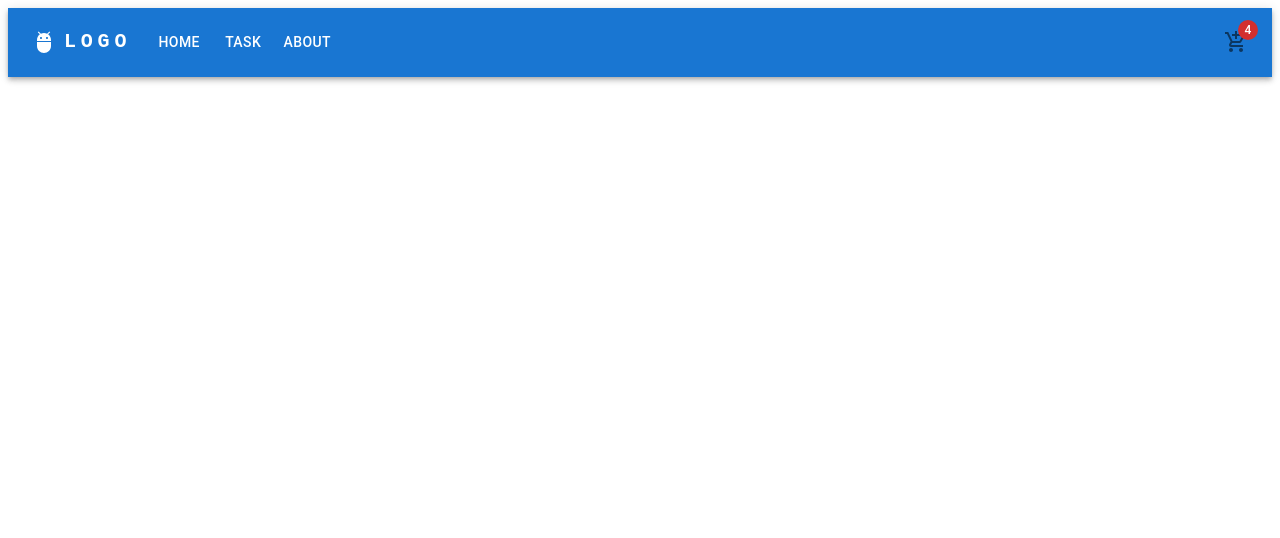
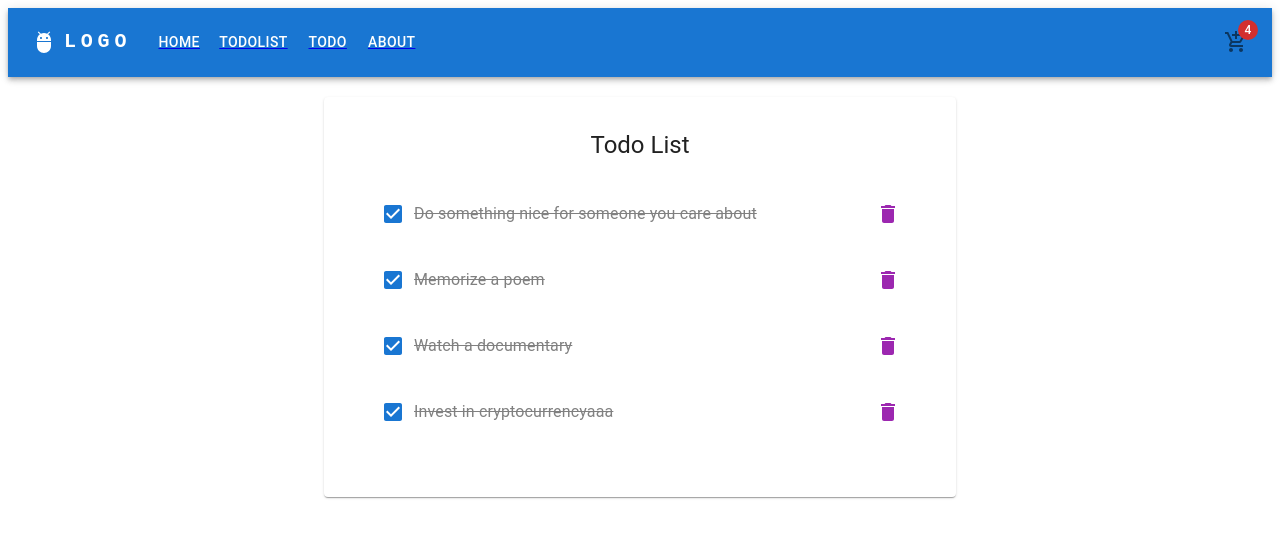
Before and after one commit to lalaphalla/todo-ts, a React (Vite) app: page /todolist in a window 1280 px wide. Shown: the top 538 px of the page. Built offline with nearby package versions, Linux system fonts and the light colour scheme; data requests are answered from the project's data file.

Commit message:
feat: todolist, delete todo and toggle

```diff
--- a/package.json
+++ b/package.json
@@ -7,13 +7,16 @@
     "dev": "vite",
     "build": "tsc -b && vite build",
     "lint": "eslint .",
-    "preview": "vite preview"
+    "preview": "vite preview",
+    "start": "json-server --watch ./src/data/db.json --port 3000"
   },
   "dependencies": {
     "@emotion/react": "^11.14.0",
     "@emotion/styled": "^11.14.0",
     "@mui/icons-material": "^6.3.1",
     "@mui/material": "^6.3.1",
+    "axios": "^1.7.9",
+    "json-server": "^1.0.0-beta.3",
     "prettier": "^3.4.2",
     "react": "^18.3.1",
     "react-dom": "^18.3.1",
--- a/src/App.tsx
+++ b/src/App.tsx
@@ -1,21 +1,21 @@
 import { BrowserRouter as Router, Route, Routes } from 'react-router-dom';
 import TodoView from './pages/todo/view';
-import { Home } from './pages/Home';
+import { HomeView } from './pages/Home';
 import ResponsiveAppBar from './components/Navbar';
 import { TodoDetailView } from './pages/todo-detail/view';
-
+// import TodoListView from './pages/todo-list/view';
+import { TodoList } from './pages/todo-list';
 
 function App() {
   return (
     <>
       <ResponsiveAppBar />
-      <Router>
-        <Routes>
-          <Route path="/" element={<Home />} />
-          <Route path="/todo" element={<TodoView />} />
-          <Route path="/todo/:id" element={<TodoDetailView />} />
-        </Routes>
-      </Router>
+      <Routes>
+        <Route path="/" element={<HomeView />} />
+        <Route path="/todo" element={<TodoView />} />
+        <Route path="/todolist" element={<TodoList />} />
+        <Route path="/todo/:id" element={<TodoDetailView />} />
+      </Routes>
     </>
   );
 }
--- /dev/null
+++ b/src/api/instance.ts
@@ -0,0 +1,17 @@
+import axios from 'axios';
+
+const axiosInstance = axios.create({
+  baseURL: 'http://localhost:3000', // Ensure you include 'http://' or 'https://'
+  timeout: 10000, // Optional timeout setting in milliseconds
+  headers: {
+    'Content-Type': 'application/json',
+  },
+});
+
+export default axiosInstance;
+// const portfolioApi = {
+
+//     bookMarkedLessonList() {
+//       return axiosInstance.get('/membership/member/portfolio/clipping/lesson');
+//     }
+// }
--- /dev/null
+++ b/src/api/todoApi.ts
@@ -0,0 +1,15 @@
+import axiosInstance from './instance';
+
+const todoApi = {
+  fetchTodo() {
+    return axiosInstance.get('/todos');
+  },
+  delete(id: number) {
+    return axiosInstance.delete(`/todos/${id}`);
+  },
+  update(id: number, updatedTodo: {todo: string, completed: boolean}){
+    return axiosInstance.put(`/todos/${id}`, updatedTodo)
+  }
+};
+
+export default todoApi;
--- a/src/components/Navbar.tsx
+++ b/src/components/Navbar.tsx
@@ -13,8 +13,17 @@ import MenuItem from '@mui/material/MenuItem';
 import AdbIcon from '@mui/icons-material/Adb';
 import { Badge } from '@mui/material';
 import AddShoppingCartIcon from '@mui/icons-material/AddShoppingCart';
+import { Link } from 'react-router-dom';
 
-const pages = ['Home', 'Task', 'About'];
+// const pages = ['Home', 'TodoList', 'Todo', 'About'];
+// const links = ['home', 'todolist', 'todo', 'about'];
+
+const pages = [
+  { title: 'Home', link: '/' },
+  { title: 'TodoList', link: '/todolist' },
+  { title: 'Todo', link: '/todo' },
+  { title: 'About', link: '/about' },
+];
 const settings = ['Profile', 'Account', 'Dashboard', 'Logout'];
 
 export function ResponsiveAppBar() {
@@ -87,11 +96,11 @@ export function ResponsiveAppBar() {
               onClose={handleCloseNavMenu}
               sx={{ display: { xs: 'block', md: 'none' } }}
             >
-              {pages.map((page) => (
-                <MenuItem key={page} onClick={handleCloseNavMenu}>
-                  <Typography sx={{ textAlign: 'center' }}>{page}</Typography>
+              {/* {pages.map((page) => (
+                <MenuItem key={page.title} onClick={handleCloseNavMenu}>
+                  <Link to={page.link}><Typography sx={{ textAlign: 'center' }}>{page.title}</Typography></Link>
                 </MenuItem>
-              ))}
+              ))} */}
             </Menu>
           </Box>
           <AdbIcon sx={{ display: { xs: 'flex', md: 'none' }, mr: 1 }} />
@@ -115,13 +124,14 @@ export function ResponsiveAppBar() {
           </Typography>
           <Box sx={{ flexGrow: 1, display: { xs: 'none', md: 'flex' } }}>
             {pages.map((page) => (
+              <Link to={page.link} key={page.title}>
               <Button
-                key={page}
                 onClick={handleCloseNavMenu}
                 sx={{ my: 2, color: 'white', display: 'block' }}
               >
-                {page}
+                {page.title}
               </Button>
+            </Link>
             ))}
           </Box>
           <Box sx={{ flexGrow: 0 }}>
--- /dev/null
+++ b/src/components/todo-list.tsx
@@ -0,0 +1,57 @@
+import { Card, CardContent, Checkbox, Typography, List, ListItem, ListItemText, IconButton, Divider } from '@mui/material';
+import { Delete as DeleteIcon } from '@mui/icons-material';
+
+export interface TodoListViewProps {
+  id: number;
+  todo: string;
+  completed: boolean;
+}
+
+interface TodoListViewPropsComponent {
+  todos: TodoListViewProps[];
+  onDelete: (id: number) => void;
+  onToggleComplete: (id: number) => void;
+}
+
+export default function TodoListComponent({ todos, onDelete, onToggleComplete }: TodoListViewPropsComponent) {
+  return (
+    <Card sx={{ maxWidth: 600, margin: '20px auto', padding: 2 }}>
+      <CardContent>
+        <Typography variant="h5" sx={{ textAlign: 'center', marginBottom: 2 }}>
+          Todo List
+        </Typography>
+        <List>
+          {todos.map((todo) => (
+            <ListItem key={todo.id} sx={{ display: 'flex', alignItems: 'center', marginBottom: 1 }}>
+              <Checkbox
+                checked={todo.completed}
+                onChange={() => onToggleComplete(todo.id)}
+                color="primary"
+              />
+              <ListItemText
+                primary={
+                  <Typography
+                    sx={{
+                      textDecoration: todo.completed ? 'line-through' : 'none',
+                      color: todo.completed ? 'gray' : 'inherit',
+                    }}
+                  >
+                    {todo.todo}
+                  </Typography>
+                }
+              />
+              <IconButton onClick={() => onDelete(todo.id)} color="secondary">
+                <DeleteIcon />
+              </IconButton>
+            </ListItem>
+          ))}
+        </List>
+        {todos.length === 0 && (
+          <Typography variant="body2" color="text.secondary" sx={{ textAlign: 'center', marginTop: 2 }}>
+            No tasks to display.
+          </Typography>
+        )}
+      </CardContent>
+    </Card>
+  );
+}
--- /dev/null
+++ b/src/context/todo.tsx
@@ -0,0 +1,74 @@
+import { createContext, ReactNode, useContext, useEffect, useState } from 'react';
+import axios from 'axios';
+
+type TodoProviderProps = {
+  children: ReactNode;
+};
+
+type Todo = {
+  id: number;
+  text: string;
+  completed: boolean;
+};
+
+type TodoContextType = {
+  todos: Todo[];
+  addTodo: (text: string) => void;
+  toggleTodo: (id: number, completed: boolean) => void;
+  removeTodo: (id: number) => void;
+};
+
+const TodoContext = createContext({} as TodoContextType);
+
+// eslint-disable-next-line react-refresh/only-export-components
+export function useTodo() {
+  return useContext(TodoContext);
+}
+
+export function TodoProvider({ children }: TodoProviderProps) {
+  const [todos, setTodos] = useState<Todo[]>([]);
+  const baseUrl = 'http://localhost:3000/todos'; // Replace with your JSON Server URL
+
+  // Fetch todos from JSON Server on mount
+  useEffect(() => {
+    axios
+      .get(baseUrl)
+      .then((response) => setTodos(response.data))
+      .catch((error) => console.error('Error fetching todos:', error));
+  }, []);
+
+  // Add a new todo to JSON Server
+  function addTodo(text: string) {
+    const newTodo = { text, completed: false };
+    axios
+      .post(baseUrl, newTodo)
+      .then((response) => setTodos((prevTodos) => [...prevTodos, response.data]))
+      .catch((error) => console.error('Error adding todo:', error));
+  }
+
+  // Toggle the completion status of a todo
+  function toggleTodo(id: number, completed: boolean) {
+    axios
+      .patch(`${baseUrl}/${id}`, { completed: !completed })
+      .then(() =>
+        setTodos((prevTodos) =>
+          prevTodos.map((todo) => (todo.id === id ? { ...todo, completed: !todo.completed } : todo))
+        )
+      )
+      .catch((error) => console.error('Error toggling todo:', error));
+  }
+
+  // Remove a todo from JSON Server
+  function removeTodo(id: number) {
+    axios
+      .delete(`${baseUrl}/${id}`)
+      .then(() => setTodos((prevTodos) => prevTodos.filter((todo) => todo.id !== id)))
+      .catch((error) => console.error('Error removing todo:', error));
+  }
+
+  return (
+    <TodoContext.Provider value={{ todos, addTodo, toggleTodo, removeTodo }}>
+      {children}
+    </TodoContext.Provider>
+  );
+}
--- /dev/null
+++ b/src/data/db.json
@@ -0,0 +1,28 @@
+{
+  "todos": [
+    {
+      "id": "1",
+      "todo": "Do something nice for someone you care about",
+      "completed": true,
+      "userId": 152
+    },
+    {
+      "id": "2",
+      "todo": "Memorize a poem",
+      "completed": true,
+      "userId": 13
+    },
+    {
+      "id": "4",
+      "todo": "Watch a documentary",
+      "completed": true,
+      "userId": 84
+    },
+    {
+      "id": "5",
+      "todo": "Invest in cryptocurrencyaaa",
+      "completed": true,
+      "userId": 163
+    }
+  ]
+}
--- a/src/main.tsx
+++ b/src/main.tsx
@@ -1,12 +1,15 @@
 import { StrictMode } from 'react';
 import { createRoot } from 'react-dom/client';
 import App from './App.tsx';
-import { ShoppingCartProvider } from './context/shopping-cart.tsx';
+import { TodoProvider } from './context/todo.tsx';
+import { BrowserRouter } from 'react-router-dom';
 
 createRoot(document.getElementById('root')!).render(
   <StrictMode>
-    <ShoppingCartProvider>
-      <App />
-    </ShoppingCartProvider>
+    <TodoProvider>
+      <BrowserRouter>
+        <App />
+      </BrowserRouter>
+    </TodoProvider>
   </StrictMode>
 );
--- a/src/pages/Home.tsx
+++ b/src/pages/Home.tsx
@@ -1,9 +1,11 @@
+// import Home from '.';
 import { HomeHeader } from '../components/Home';
 
-export function Home() {
+export function HomeView() {
   return (
     <>
       <HomeHeader />
+      {/* <Home /> */}
     </>
   );
 }
--- /dev/null
+++ b/src/pages/todo-list/index.tsx
@@ -0,0 +1,43 @@
+import { useEffect, useState } from 'react';
+import todoApi from '../../api/todoApi';
+import TodoListView, { TodoListProps } from './view';
+
+export function TodoList() {
+  const initialStatus = [{ id: 0, todo: 'Working', completed: false }];
+  const [todos, setTodos] = useState<TodoListProps[]>(initialStatus);
+  const fetchData = async () => {
+    try {
+      const response = await todoApi.fetchTodo();
+      console.log('aa', response.data);
+
+      setTodos(response.data);
+      console.log('Bookmarked Lessons:', response.data);
+    } catch (error) {
+      console.error('Error fetching bookmarked lessons:', error);
+    }
+  };
+
+  const handleToggleComplete = (id: number) => {
+    setTodos((prevTodos) =>
+      prevTodos.map((todo) => {
+        // todoApi.update(id, todo);
+        if (todo.id === id) todoApi.update(id, { ...todo, completed: !todo.completed });
+        return todo.id === id ? { ...todo, completed: !todo.completed } : todo;
+      })
+    );
+  };
+
+  const handleDelete = (id: number) => {
+    setTodos((prevTodos) => prevTodos.filter((todo) => todo.id !== id));
+    console.log(id);
+    todoApi.delete(id);
+  };
+
+  useEffect(() => {
+    fetchData();
+  }, []);
+
+  return (
+    <TodoListView todos={todos} onDelete={handleDelete} onToggleComplete={handleToggleComplete} />
+  );
+}
--- /dev/null
+++ b/src/pages/todo-list/view.tsx
@@ -0,0 +1,23 @@
+// import { TodoList } from './index';
+
+import TodoListComponent from '../../components/todo-list';
+
+export interface TodoListProps {
+  id: number;
+  todo: string;
+  completed: boolean;
+}
+interface TodoListViewProps {
+  todos: TodoListProps[];
+  onDelete: (id: number) => void;
+  onToggleComplete: (id: number) => void;
+}
+export default function TodoListView({ todos, onDelete, onToggleComplete }: TodoListViewProps) {
+  console.log(todos);
+
+  return (
+    <>
+      <TodoListComponent todos={todos} onDelete={onDelete} onToggleComplete={onToggleComplete} />
+    </>
+  );
+}
```
Also changed, not shown: 1 other file (tests, documents, lock files or other folders).
